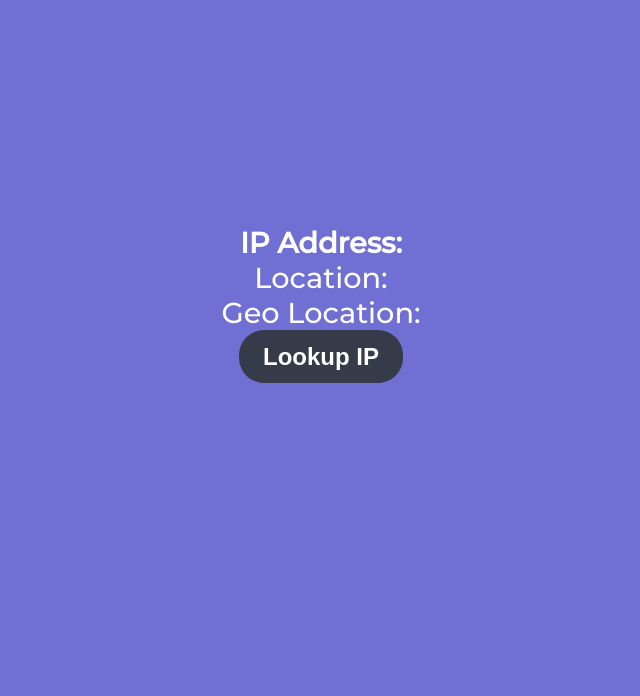
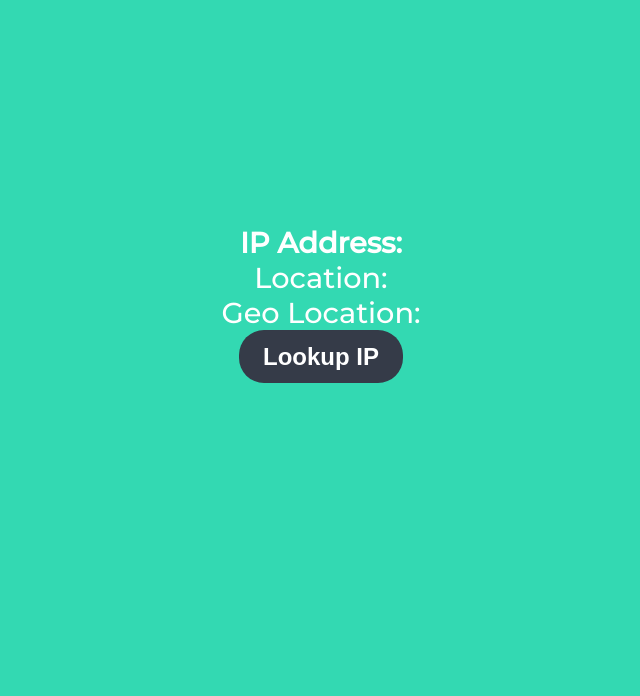
Before and after one commit to ipinfo-au/whatsmyip, a plain HTML site: page index.html in a window 1280 px wide. Shown: the part 104-800 px from the top of the page, without its empty margins (319-959 px from the left). Drawn offline with nearby package versions, Linux system fonts and the light colour scheme; a web font is replaced by a local one.

Commit message:
Update style.css

```diff
--- a/style.css
+++ b/style.css
@@ -4,7 +4,7 @@
   box-sizing: border-box;
 }
 body {
-  background: #706fd3;
+  background: #33d9b2;
   font-family: 'Montserrat', sans-serif;
 }
 h1 {
```
